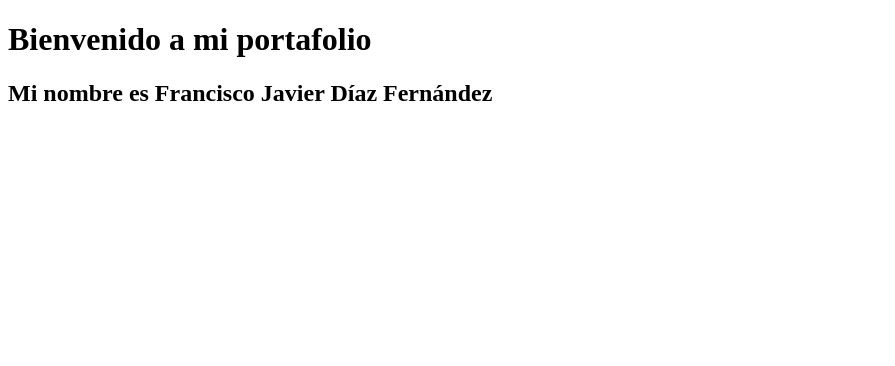
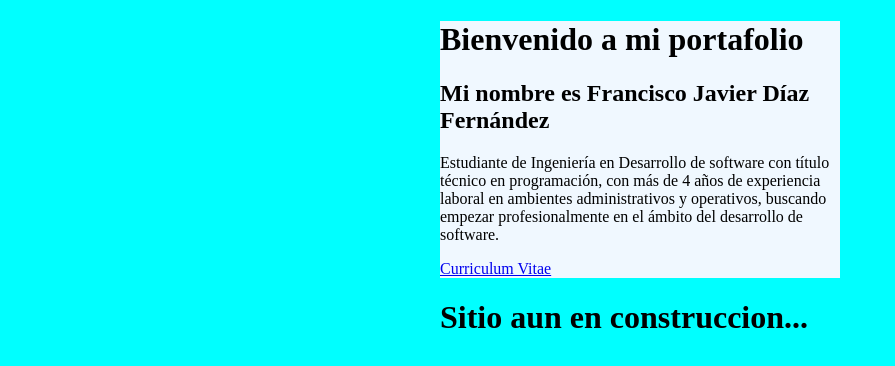
Before and after one commit to FrancDifer/Portafolio, a plain HTML site: page index.html in a window 1280 px wide. Shown: the whole page, without its empty margins (0-895 px from the left). Drawn offline with Linux system fonts and the light colour scheme.

Commit message:
Se agrega icono de pagina, archivo de curriculum y se da estilo basico a la pagina, asi como se agrego la leyenda de pagina en construccion

```diff
--- a/index.html
+++ b/index.html
@@ -1,12 +1,26 @@
 <!DOCTYPE html>
 <html lang="en">
+
 <head>
     <meta charset="UTF-8">
+    <link rel="shortcut icon" href="Complementos/FrancDifer_Icono.jpg" type="image/x-icon">
     <meta name="viewport" content="width=device-width, initial-scale=1.0">
     <title>FrancDifer | Portafolio</title>
 </head>
-<body>
-    <h1>Bienvenido a mi portafolio</h1>
-    <h2>Mi nombre es Francisco Javier Díaz Fernández</h2>
+
+<body style="background-color: cyan;">
+    <div style="width: 400px; margin: 0 auto; background-color: aliceblue;">
+        <h1>Bienvenido a mi portafolio</h1>
+        <h2>Mi nombre es Francisco Javier Díaz Fernández</h2>
+        <p>Estudiante de Ingeniería en Desarrollo de software con título técnico en programación, con más de 4 años de
+            experiencia laboral en ambientes administrativos y operativos, buscando empezar profesionalmente en el
+            ámbito del desarrollo de software.</p>
+            <a href="Complementos/CV Francisco Javier Diaz Fernandez DEV.pdf">Curriculum Vitae</a>
+
+    </div>
+    <div style="width: 400px; margin: 0 auto;">
+        <h1>Sitio aun en construccion...</h1>
+    </div>
 </body>
+
 </html>
```
Also changed, not shown: Complementos/FrancDifer_Icono.jpg (added), Styles.css (added), 1 other file.
